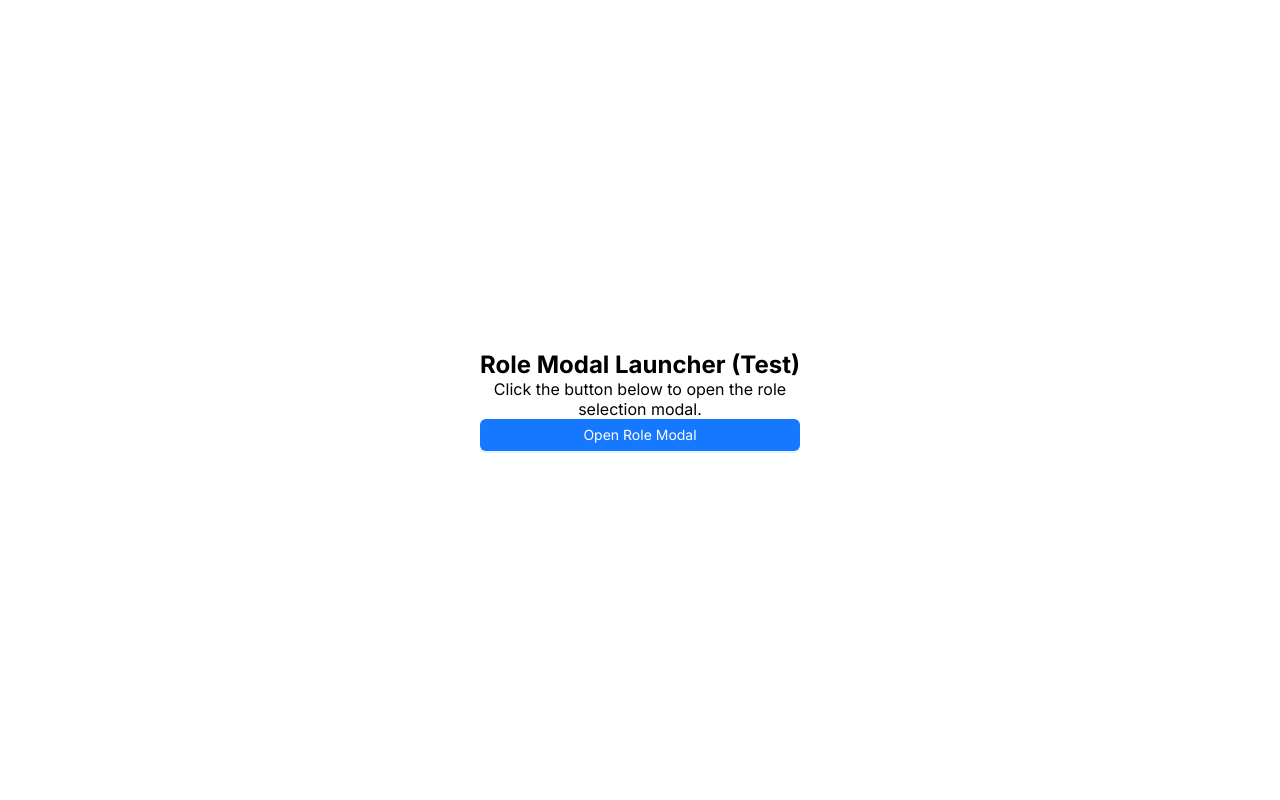
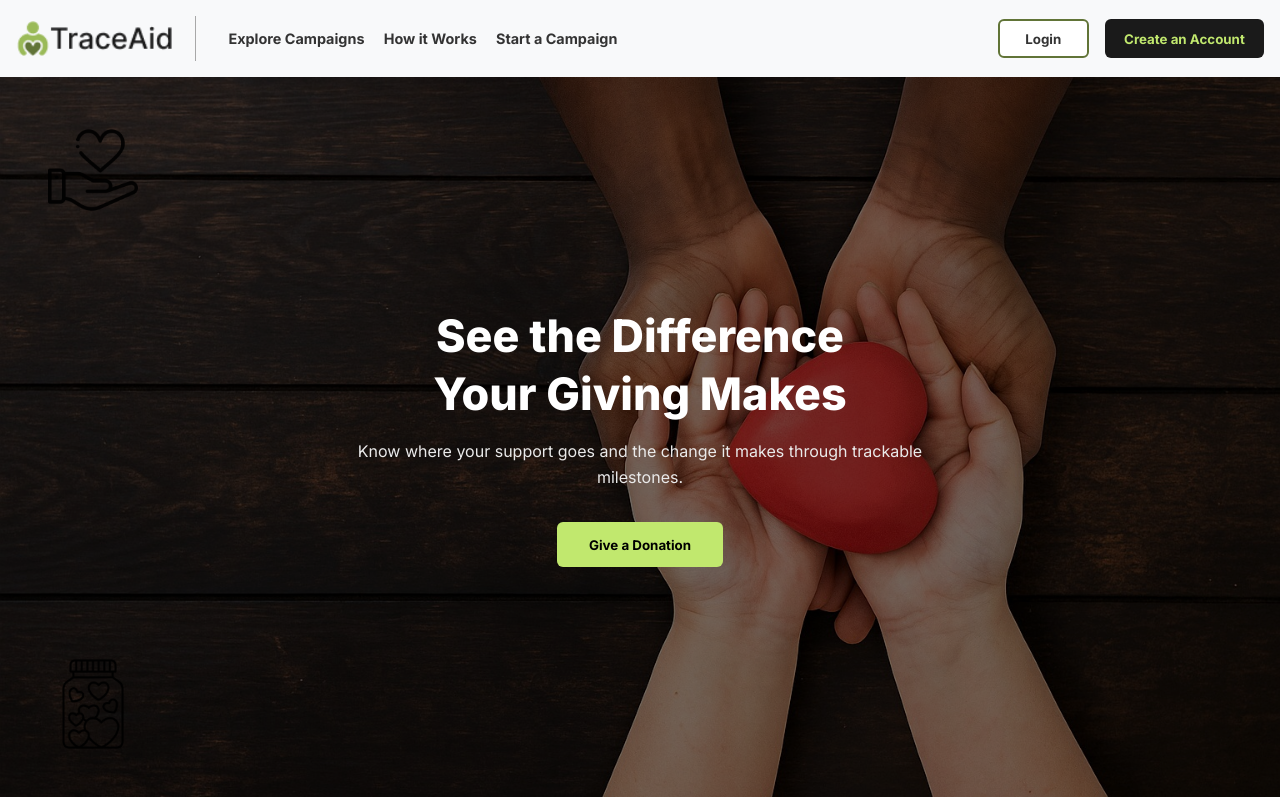
Before and after one commit to ZionCodeForFun/TraceAid, a React (Vite) app: page /#/ in a window 1280 px wide. Shown: the top 800 px of the page. Built offline with nearby package versions, Linux system fonts and the light colour scheme.

Commit message:
Fix code Route

```diff
--- a/src/App.jsx
+++ b/src/App.jsx
@@ -26,12 +26,13 @@ import PayoutDetails from "./components/dashboard/organizerPage/Setting/PayoutDe
 import Notification from "./components/dashboard/organizerPage/Setting/Notification";
 import RequestWithraw from "./components/dashboard/organizerPage/walletFiles/RequestWithraw";
 import CreateCampaign from "./components/dashboard/organizerPage/myCampaignFiles/CreateCampaign";
+import RoleModal from "./components/auth/RoleModal";
 const App = () => {
   return (
     <HashRouter>
       <Routes>
         <Route path="/*" element={<RouterError />} />
-        <Route path="/l" element={<LandingPage />} />
+        <Route path="/" element={<LandingPage />} />
           <Route path="/createcampaign" element={<CreateCampaign />} />
         <Route path="/organizationdashboard" element={<OrganizerDashboard />}>
           <Route path="" element={<OverViewPage />} />
@@ -49,13 +50,12 @@ const App = () => {
         </Route>
 
         <Route path="/login" element={<LoginForm />} />
-
-        <Route path="/" element={<RoleModalLauncher />} />
         <Route path="/verify" element={<VerifyOtp />} />
-        <Route path="/howitworks" element={<HowItWorks />} />
+        <Route path="/how_it_works" element={<HowItWorks />} />
         <Route path="/explore" element={<ExploreCampaign />} />
         <Route path="/about" element={<AboutPage />} />
-        <Route path="/campaigndetails" element={<CampaignDetails />} />
+        <Route path="/role_modal" element={<RoleModal />} />
+        <Route path="/campaign_details" element={<CampaignDetails />} />
 
 
         <Route path="/signup" element={<SignUpForm />} />
--- a/src/components/auth/RoleModal.jsx
+++ b/src/components/auth/RoleModal.jsx
@@ -11,7 +11,6 @@ const RoleModal = ({ onClose }) => {
 
   const handleSelect = (type) => {
     dispatch(setAccountType(type));
-    onClose();
     navigate("/signup");
   };
   return (
--- a/src/pages/HeaderNav.jsx
+++ b/src/pages/HeaderNav.jsx
@@ -1,26 +1,29 @@
-import React from 'react';
-import styled from 'styled-components';
+import React from "react";
+import styled from "styled-components";
 import logoImg from "../assets/logo2.png";
+import { useNavigate } from "react-router-dom";
 
 const HeaderNav = () => {
+  const nav =useNavigate()
   return (
     <NavBar>
       <LeftSection>
-             <LogoContainer>
-               <img src={logoImg} alt="TraceAid Logo" />
+        <LogoContainer onClick={()=>nav('/')}>
+          <img    src={logoImg} alt="TraceAid Logo" />
           <div className="divider"></div>
         </LogoContainer>
 
         <NavLinks>
-               <li>Explore Campaigns</li>
-               <li>How it Works</li>
-               <li>Start a Campaign</li>
+
+          <li onClick={()=>nav('/explore')} >Explore Campaigns</li>
+          <li  onClick={()=>nav('/how_it_works')}>How it Works</li>
+          <li  onClick={()=>nav('/explore')}>Start a Campaign</li>
         </NavLinks>
       </LeftSection>
 
       <ButtonGroup>
-             <button className="login">Login</button>
-             <button className="create">Create an Account</button>
+        <button className="login" onClick={()=>nav('/login')}>Login</button>
+        <button className="create" onClick={()=>nav('/role_modal')}>Create an Account</button>
       </ButtonGroup>
     </NavBar>
   );
@@ -28,25 +31,22 @@ const HeaderNav = () => {
 
 export default HeaderNav;
 
-
-
 export const NavBar = styled.nav`
   width: 100%;
-  padding: 1.2rem 5%;
+  padding: 1rem;
   display: flex;
   align-items: center;
   justify-content: space-between;
   background-color: #f8f9fa;
   box-shadow: 0 2px 10px rgba(0, 0, 0, 0.05);
+  cursor: pointer;
 `;
-
 
 export const LeftSection = styled.div`
   display: flex;
   align-items: center;
   gap: 2rem;
 `;
-
 
 export const LogoContainer = styled.div`
   display: flex;
@@ -72,7 +72,6 @@ export const LogoContainer = styled.div`
   }
 `;
 
-
 export const NavLinks = styled.ul`
   display: flex;
   align-items: center;
@@ -91,7 +90,6 @@ export const NavLinks = styled.ul`
     }
   }
 `;
-
 
 export const ButtonGroup = styled.div`
   display: flex;
--- a/src/pages/LandingPage.jsx
+++ b/src/pages/LandingPage.jsx
@@ -55,11 +55,13 @@ import ExploreIcon from "../assets/ExploreImg.png";
 import DonateIcon from "../assets/DonateImg.png";
 import TrackIcon from "../assets/TrackImg.png";
 import CelebrateIcon from "../assets/CelebrateImg.png";
+import HeaderNav from "./HeaderNav.jsx";
+import { useNavigate } from "react-router-dom";
 
 const LandingPage = () => {
   return (
     <LandingContainer>
-      <NavBar>
+      {/* <NavBar>
         <LeftSection>
           <LogoContainer>
             <img src={logoImg} alt="TraceAid Logo" />
@@ -77,7 +79,8 @@ const LandingPage = () => {
           <button className="login">Login</button>
           <button className="create">Create an Account</button>
         </ButtonGroup>
-      </NavBar>
+      </NavBar> */}
+      <HeaderNav />
 
       <HeroSection>
         <HeroOverlay>
--- a/src/pages/LandingPageStyled.jsx
+++ b/src/pages/LandingPageStyled.jsx
@@ -13,7 +13,7 @@ export const LandingContainer = styled.div`
 
 export const NavBar = styled.nav`
   width: 100%;
-  padding: 1.2rem 5%;
+  padding: 1rem 3%;
   display: flex;
   align-items: center;
   justify-content: space-between;
```
Lines whose indentation alone changed are shown as unchanged.
